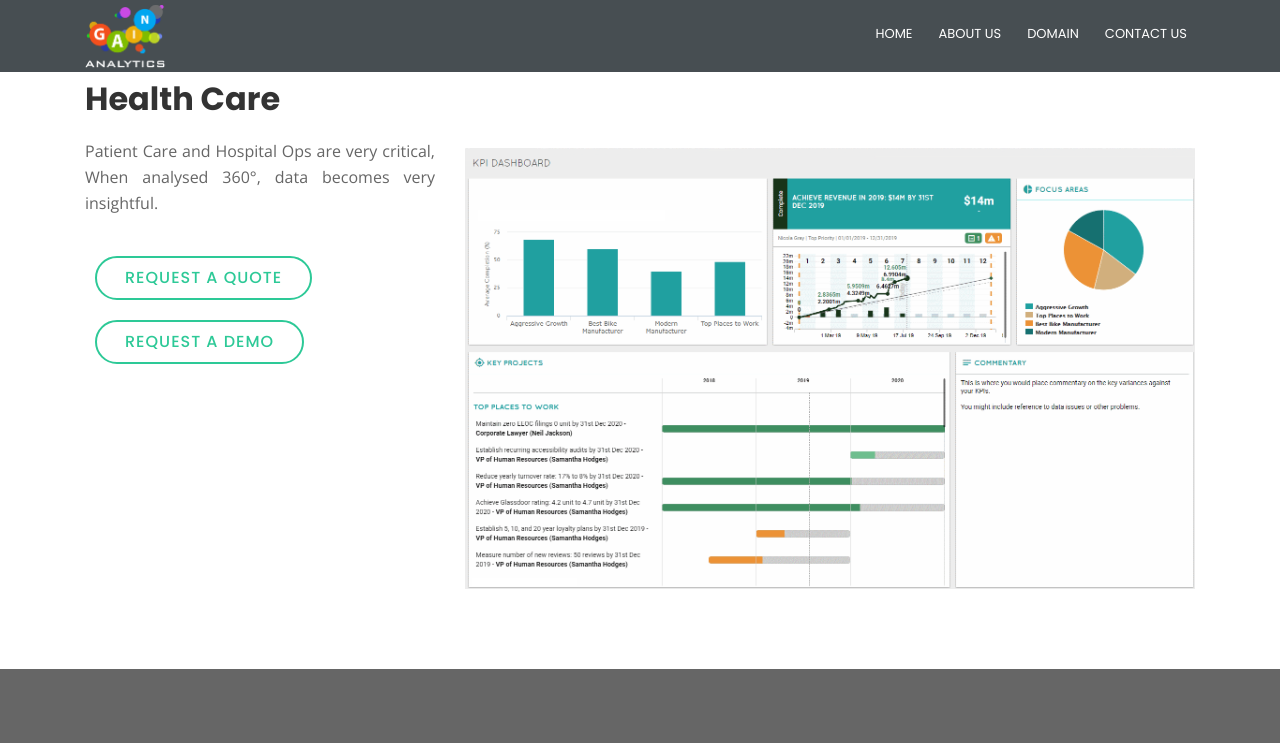
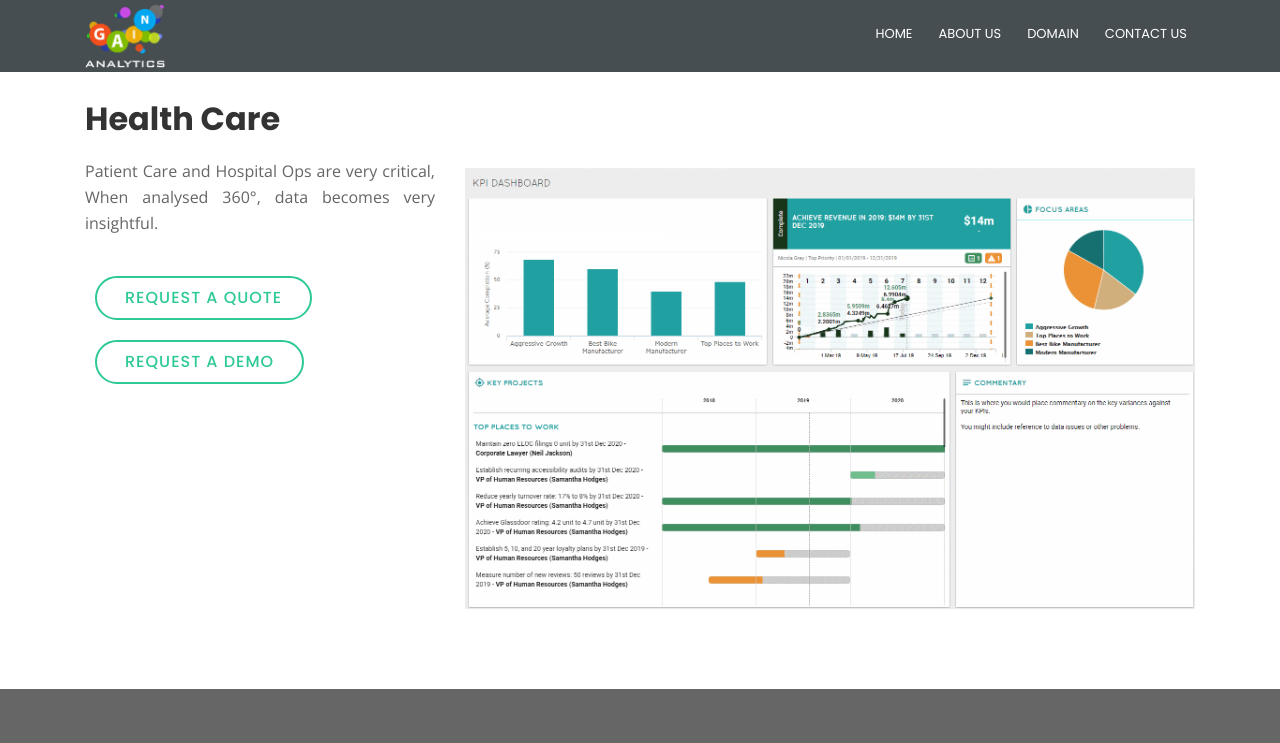
Before and after one commit to VinayakBagi/GainAnalytics, an Angular app: page /health-care in a window 1280 px wide. Shown: the top 743 px of the page. Built offline with nearby package versions, Linux system fonts and the light colour scheme; what ng2-charts would draw is missing.

Commit message:
Cosmetic Changes

```diff
--- a/src/app/health-care/health-care.component.html
+++ b/src/app/health-care/health-care.component.html
@@ -2,7 +2,7 @@
   <div class="container">
     <div class="row about-container">
       <div class="col-lg-12">
-        <h2 class="title">Health Care</h2>
+        <h2 class="title padding-top-20">Health Care</h2>
       </div>
       <div class="col-lg-4 content order-lg-1 order-1">
         <p style="text-align: justify;">
--- a/src/app/manufacturing/manufacturing.component.html
+++ b/src/app/manufacturing/manufacturing.component.html
@@ -2,7 +2,7 @@
   <div class="container">
     <div class="row about-container">
       <div class="col-lg-12">
-        <h2 class="title">Manufacturing</h2>
+        <h2 class="title padding-top-20">Manufacturing</h2>
       </div>
       <div class="col-lg-4 content order-lg-1 order-1">
         <p style="text-align: justify;">
--- a/src/app/supply-chain/supply-chain.component.html
+++ b/src/app/supply-chain/supply-chain.component.html
@@ -2,7 +2,7 @@
   <div class="container">
     <div class="row about-container">
       <div class="col-lg-12">
-        <h2 class="title">Supply Chain</h2>
+        <h2 class="title padding-top-20">Supply Chain</h2>
       </div>
       <div class="col-lg-6 content order-lg-1 order-1">
         <p style="text-align: justify;">
--- a/src/app/supply-chain/supply-chain.component.ts
+++ b/src/app/supply-chain/supply-chain.component.ts
@@ -38,8 +38,7 @@ export class SupplyChainComponent implements OnInit {
         'Segmentation and Clustering. These analysis also helps in setting modalities to help your field and onshore employees better manage operations.',
         'Connected. Being able to access unstructured data from various channels, structured data from the Internet of Things (IoT) and more traditional data sets available through traditional ERP and B2B integration tools.',
         'Collaborative. Improving collaboration with suppliers increasingly means the use of cloud-based commerce networks to enable multi-enterprise collaboration and engagement.',
-        'Comprehensive. Analytics capabilities must be scaled with data in real time. Insights will be comprehensive and fast.',
-        'hi i am vinayak'
+        'Comprehensive. Analytics capabilities must be scaled with data in real time. Insights will be comprehensive and fast.'
       ],
       benefits: [
         'Have 360° view of your transactions in seconds even with huge volume of data. Using latest technologies we enable you to achieve a scaled level of viewership on your data at your figure tips, no matter where you are moving.',
```
